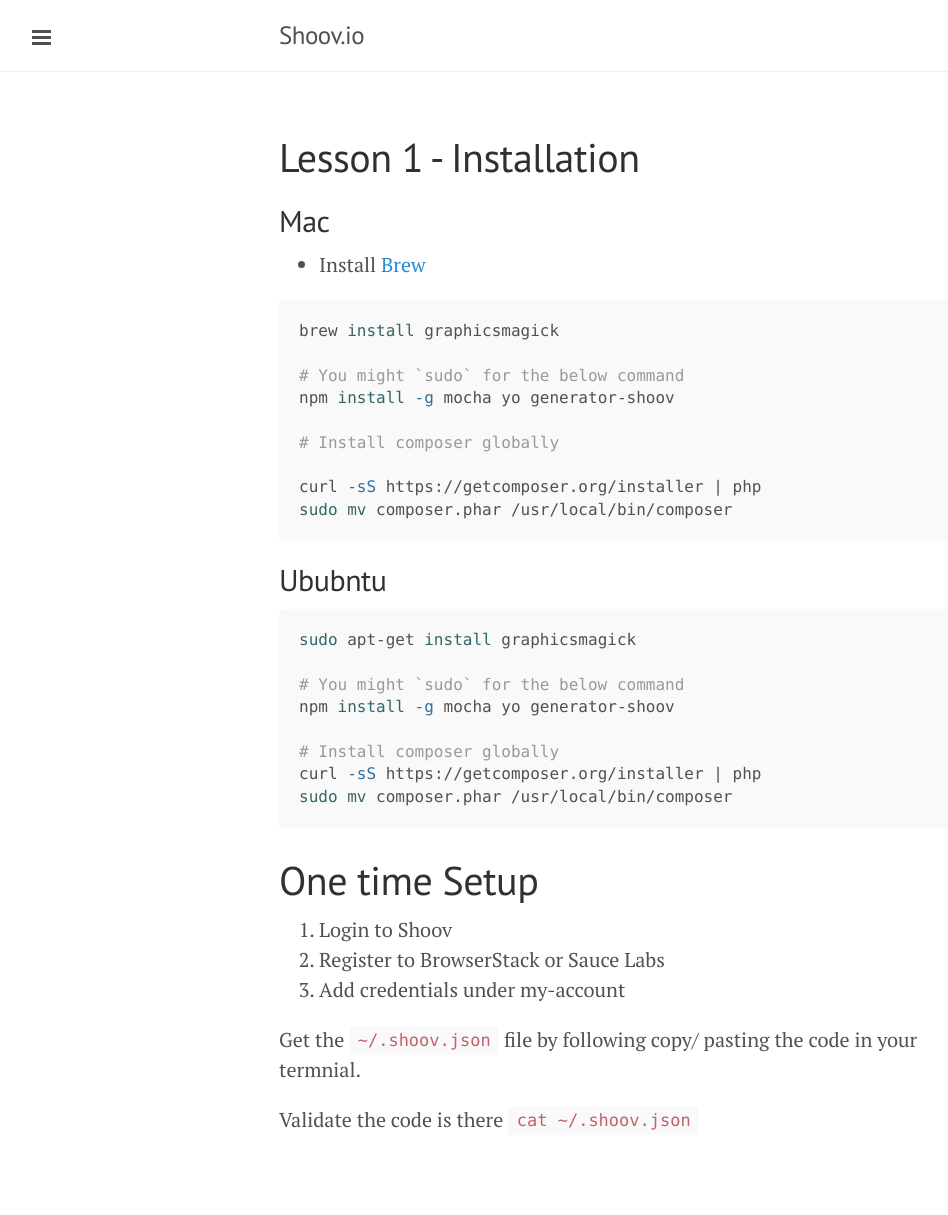
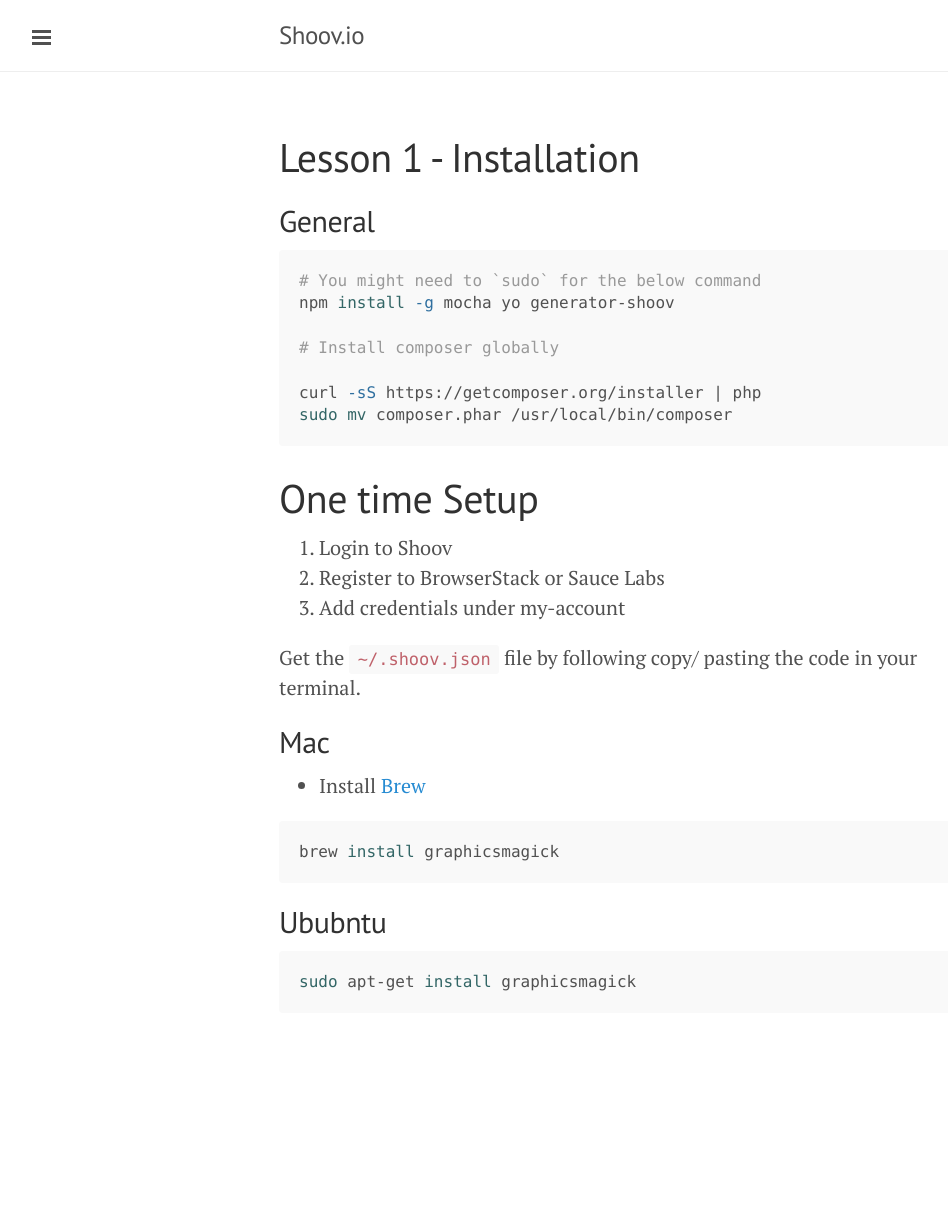
Before and after one commit to shoov/shoov.io, a Jekyll site: the page built from src/tutorials/lesson1.md, in a window 1280 px wide. Shown: the whole page, without its empty margins (1-949 px from the left). Built offline with Jekyll 4.4.1, drawn with Linux system fonts in a browser that asks for light colours; Markdown is read by kramdown in place of the engine named in the settings; after the commit the page ends 1093 px from its top, so only the background shows below that.

Commit message:
Re-order

````diff
--- a/src/tutorials/lesson1.md
+++ b/src/tutorials/lesson1.md
@@ -3,31 +3,14 @@
 title: Lesson 1 - Installation
 ---
 
-## Mac
-
-* Install [Brew](http://brew.sh/)
+## General
 
 ```bash
-brew install graphicsmagick
-
-# You might `sudo` for the below command
+# You might need to `sudo` for the below command
 npm install -g mocha yo generator-shoov
 
 # Install composer globally
 
-curl -sS https://getcomposer.org/installer | php
-sudo mv composer.phar /usr/local/bin/composer
-```
-
-## Ububntu
-
-```bash
-sudo apt-get install graphicsmagick
-
-# You might `sudo` for the below command
-npm install -g mocha yo generator-shoov
-
-# Install composer globally
 curl -sS https://getcomposer.org/installer | php
 sudo mv composer.phar /usr/local/bin/composer
 ```
@@ -38,6 +21,18 @@
 1. Register to BrowserStack or Sauce Labs
 1. Add credentials under my-account
 
-Get the `~/.shoov.json` file by following copy/ pasting the code in your termnial.
+Get the `~/.shoov.json` file by following copy/ pasting the code in your terminal.
 
-Validate the code is there `cat ~/.shoov.json`
+## Mac
+
+* Install [Brew](http://brew.sh/)
+
+```bash
+brew install graphicsmagick
+```
+
+## Ububntu
+
+```bash
+sudo apt-get install graphicsmagick
+```
````
